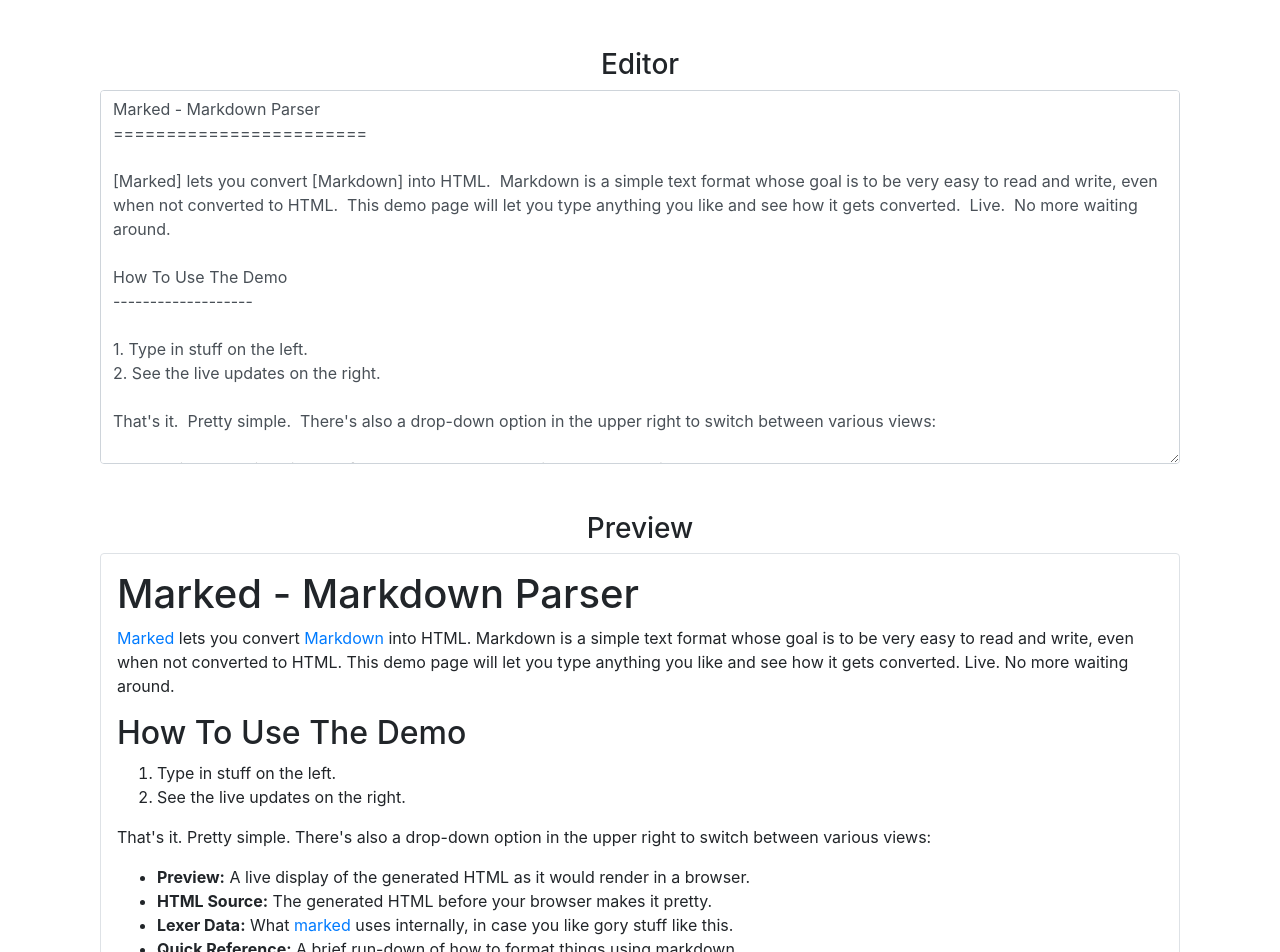
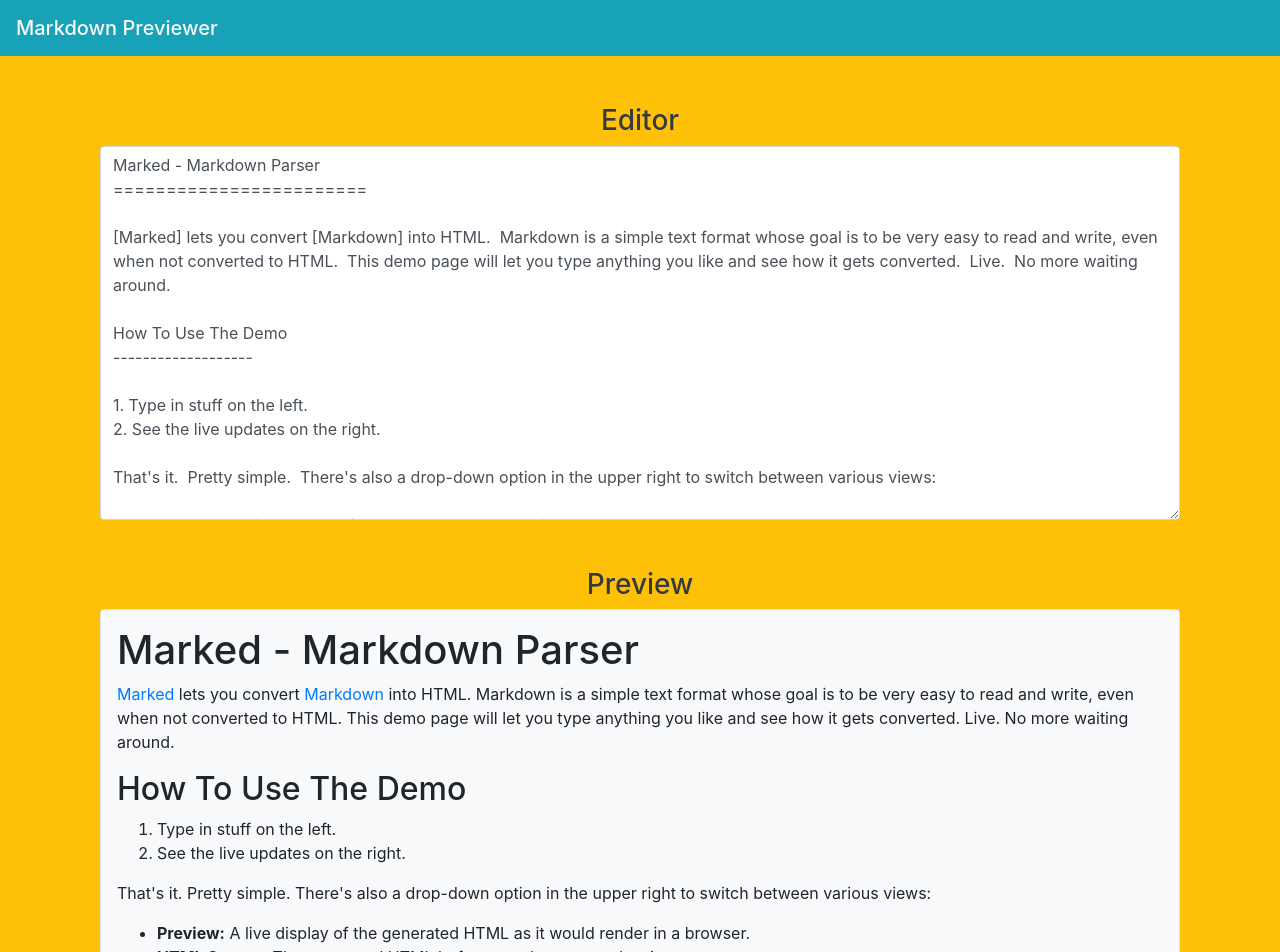
Before and after one commit to GemzBond/markdown-previewer, a React (Create React App) app: page / in a window 1280 px wide. Shown: the top 952 px of the page. Built offline with nearby package versions, Linux system fonts and the light colour scheme.

Commit message:
Added styling

```diff
--- a/public/index.html
+++ b/public/index.html
@@ -13,9 +13,12 @@
   <title>Markdown Previwer</title>
 </head>
 
-<body>
+<body class="bg-warning">
   <noscript>You need to enable JavaScript to run this app.</noscript>
-  <div id="root" class="container">
+  <nav class="navbar navbar-light bg-info">
+    <span class="navbar-brand mb-0 h1 text-light">Markdown Previewer</span>
+  </nav>
+  <div id="root" class="container ">
   </div>
 
   <!-- Optional JavaScript -->
--- a/src/App.js
+++ b/src/App.js
@@ -58,14 +58,16 @@
 
     return (
       <div className="container">
+
+
         <div class="form-group mt-5" id="editor">
-          <h3 className="text-center">Editor</h3>
+          <h3 className="text-center text-dark">Editor</h3>
           <textarea type="text" class="form-control" rows="15" onChange={this.handleSubmit} value={this.state.marked} />
         </div>
 
-        <div id="preview" >
-          <h3 className="text-center mt-5">Preview</h3>
-          <div className="border rounded p-3" dangerouslySetInnerHTML={{ __html: Marked(this.state.marked)}}>
+        <div id="preview ">
+          <h3 className="text-center mt-5 text-dark">Preview</h3>
+          <div className="border rounded p-3 mb-5 bg-light" dangerouslySetInnerHTML={{ __html: Marked(this.state.marked)}}>
           </div>
         </div>
       </div>
```
